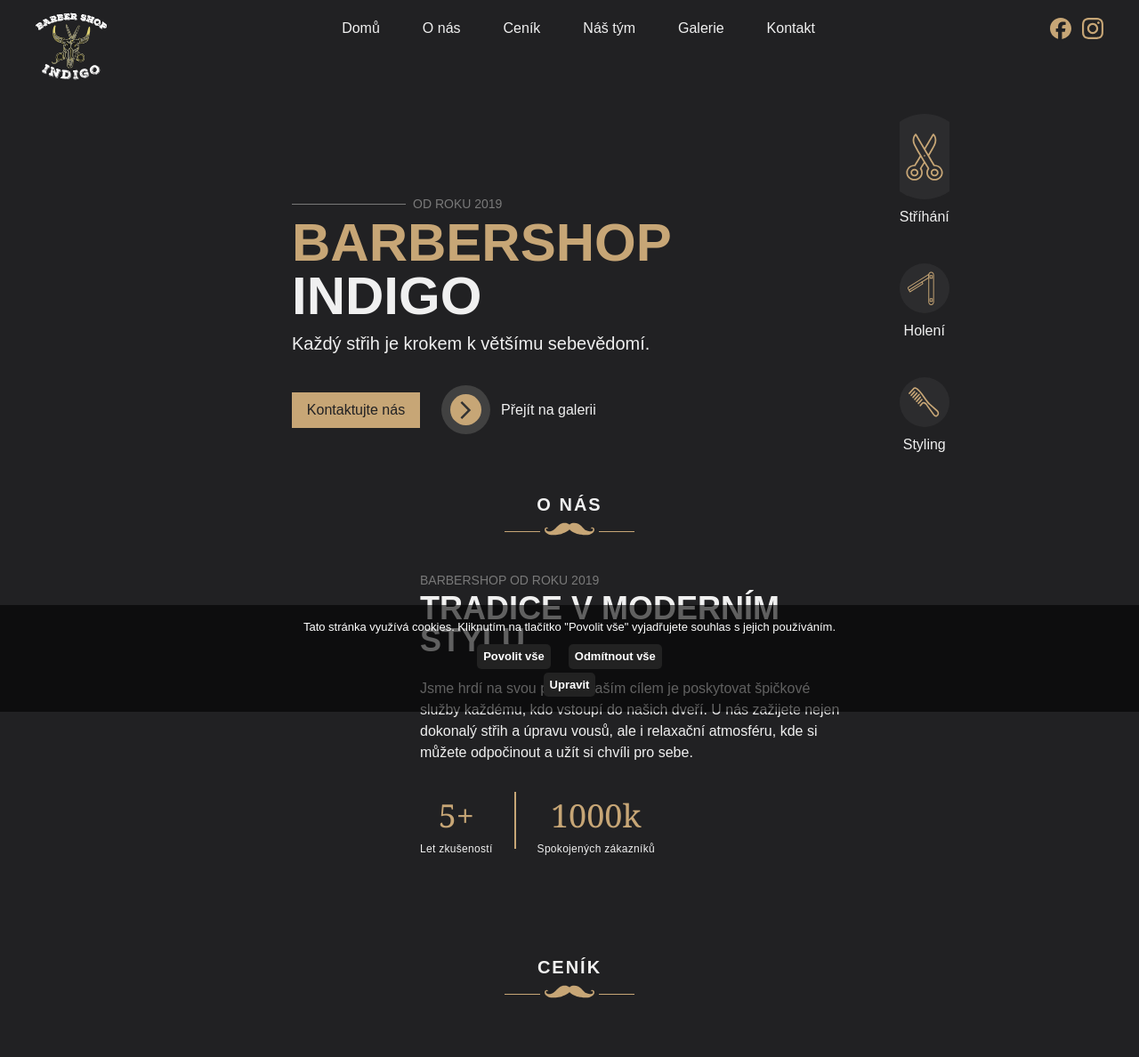
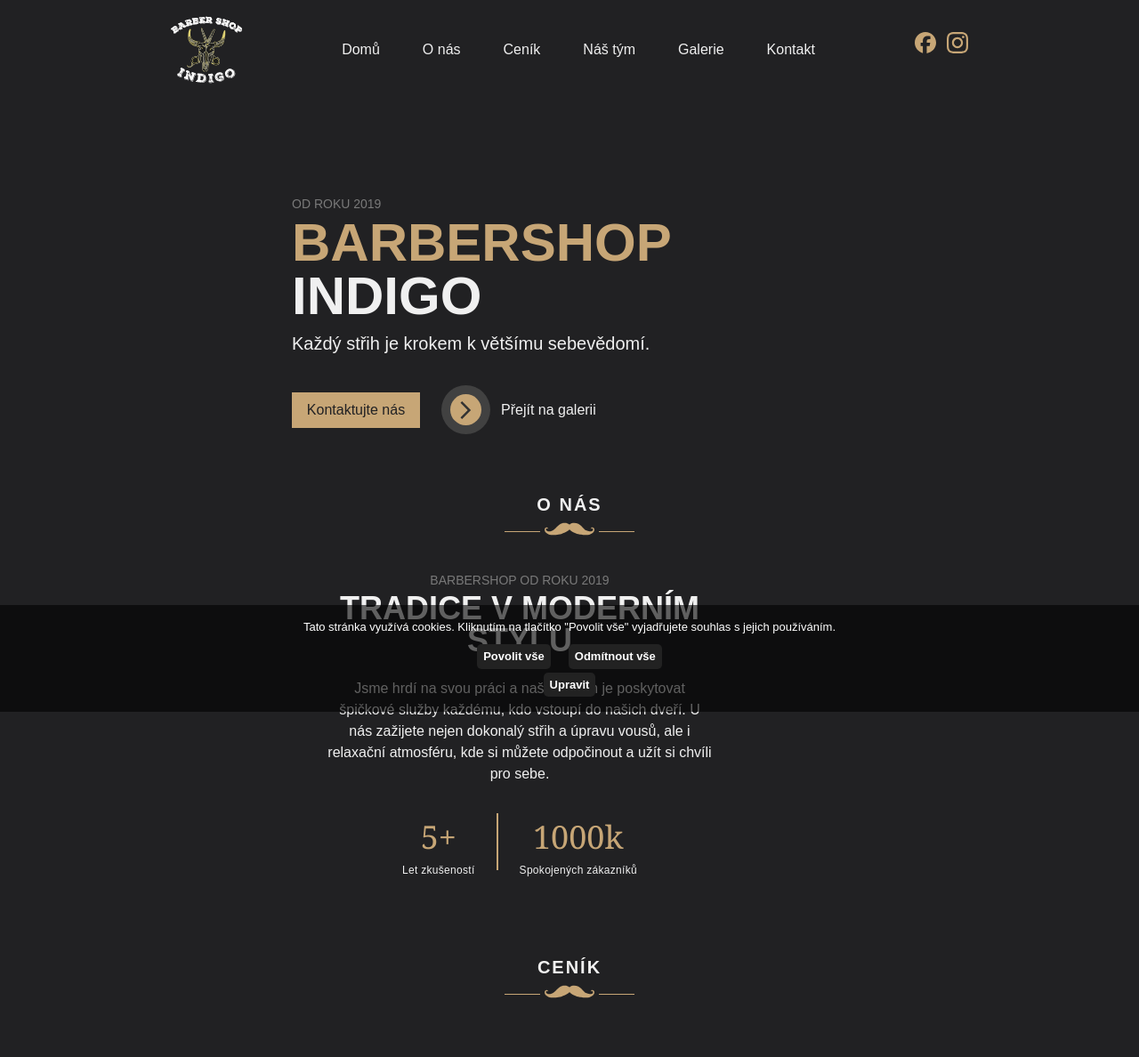
Before and after one commit to petrovcikovadiana/Indigo, a website: page docs/index.html in a window 1280 px wide. Shown: the top 1188 px of the page at 89% size. Drawn offline with nearby package versions, Linux system fonts and the light colour scheme.

Commit message:
navbar changes

```diff
--- a/docs/index.html
+++ b/docs/index.html
@@ -85,27 +85,22 @@
             #menu-items {
                 display: flex;
                 position: fixed;
-                /* Zruší pevnou pozici */
                 height: 0;
-                /* Normální výška */
                 background-color: transparent;
-                /* Žádné pozadí */
                 flex-direction: row;
-                /* Položky v řadě */
                 justify-content: center;
-                /* Vycentrování na desktopu */
             }
         }
     </style>
 </head>
 
 <body class="bg-background">
-    <nav class="flex flex-col fixed w-full z-20">
+    <nav class="flex flex-col fixed w-full z-20 bg-background">
         <!-- Navbar -->
-        <div class="flex flex-row justify-between items-center h-16 px-10 text-textWhite">
+        <div class="flex container mx-auto flex-row justify-between items-center h-26 px-10 text-textWhite">
             <!-- Logo -->
             <div class="flex items-center space-x-4 relative z-20">
-                <img src="./img/logo.svg" alt="logo" class="w-20 h-20 mt-10" />
+                <img src="./img/logo.svg" alt="logo" class="w-20 h-20 mt-4" />
 
             </div>
 
@@ -135,7 +130,7 @@
 
         <!-- Menu Items -->
         <div id="menu-items"
-            class="md:flex md:h-16 items-center w-full justify-start md:justify-center md:absolute z-10 pt-20 md:pt-8 hidden ">
+            class="md:flex md:h-16 items-center w-full justify-start md:justify-center md:absolute z-10 pt-20 md:pt-14 hidden ">
             <ul class="flex flex-col md:flex-row md:space-x-4 items-center pl-5">
                 <li><a href="#home" class="block py-2 px-4  text-textWhite">Domů</a></li>
                 <li><a href="#about" class="block py-2 px-4  text-textWhite">O nás</a></li>
@@ -148,14 +143,14 @@
     </nav>
     <main>
         <!-- hero start -->
-        <section id="home" class="min-h-[85vh] lg:min-h-[60vh] flex items-center md:pt-32 mb-10 overflow-y-hidden ">
+        <section id="home" class="min-h-[68vh] lg:min-h-[60vh] flex items-center md:pt-32 mb-10 overflow-y-hidden ">
             <div class="md:container mx-auto flex flex-row md:px-44 md:gap-32">
                 <!-- left container -->
                 <div class="flex flex-col gap-y-8 md:gap-x-12 md:pt-24">
                     <!-- introduction text -->
                     <div class="text-center items-center font-primary lg:text-left">
                         <div class="flex flex-row gap-2 text-center items-center">
-                            <hr class="hidden md:block h-px w-32 bg-textGrey border-0">
+                            <hr class="hidden xl:block h-px w-32 bg-textGrey border-0">
                             <p class="text-sm text-textGrey items-center leading-[0.8] uppercase mx-auto md:mx-0">
                                 Od roku 2019
                             </p>
@@ -188,7 +183,7 @@
                     </div>
                 </div>
                 <!-- middle container -->
-                <div class="hidden lg:flex  max-w-[320px] lg:max-w-[533px]">
+                <div class="hidden xl:flex  max-w-[320px] lg:max-w-[533px]">
                     <div class="hidden md:flex">
                         <div class="">
                             <img src="./img/4FCBFF9B-0D7A-4FD4-A76D-0D634E48CD19.webp" alt="hero"
@@ -197,7 +192,7 @@
                     </div>
                 </div>
                 <!-- right container -->
-                <div class="hidden lg:flex  flex-col gap-10 w-64">
+                <div class="hidden xl:flex  flex-col gap-10 w-64">
                     <div class="flex flex-col gap-2 items-center justify-center text-textWhite">
                         <img src="./img/Group 57.svg" alt="hero" class="w-24 h-24 object-cover">
                         <h2>Stříhání</h2>
@@ -218,16 +213,16 @@
     </main>
 
     <!-- abouts us start -->
-    <section id="about" class="min-h-[85vh] lg:min-h-[60vh]  items-center mb-10 overflow-y-hidden">
+    <section id="about" class="min-h-[70vh] lg:min-h-[60vh]  items-center md:mb-10 overflow-y-hidden">
         <div class="flex flex-col items-center justify-center mx-auto mb-10">
             <h3 class="uppercase text-xl text-textWhite tracking-widest font-bold">O nás</h3>
             <img src="./img/Group 53.svg" alt="Image 1" class=" object-cover">
         </div>
 
-        <div class="md:container mx-auto flex flex-row md:px-44 md:gap-32">
+        <div class="md:container mx-auto flex flex-row md:px-44 lg:gap-32">
             <!-- right container -->
-            <div class="hidden lg:flex flex-1 max-w-[320px] lg:max-w-[482px]">
-                <div class="hidden md:flex gap-4">
+            <div class="hidden xl:flex flex-1 max-w-[320px] lg:max-w-[482px]">
+                <div class="hidden lg:flex gap-4">
                     <div class=" ">
                         <img src="./img/left.jpeg" alt="placeholder" class="flex mt-1 h-80 w-64 object-cover">
                     </div>
@@ -238,9 +233,9 @@
                 </div>
             </div>
             <!-- left container -->
-            <div class="flex flex-col gap-y-8 md:items-center md:gap-x-12">
+            <div class="flex flex-col gap-y-8 xl:items-center md:gap-x-12">
                 <!-- introduction text -->
-                <div class="flex-1 text-center font-primary lg:text-left">
+                <div class="flex-1 text-center font-primary xl:text-left">
                     <p class="text-sm text-textGrey mb-2 leading-[0.8]">
                         <span>BARBERSHOP OD ROKU 2019</span>
                     </p>
@@ -250,12 +245,12 @@
                         <br />
                         <span class="text-textWhite"> stylu</span>
                     </div>
-                    <h3 class="mb-8 max-w-lg text-textWhite mx-auto px-10 md:px-0 lg:mx-0">
+                    <h3 class="mb-8 max-w-lg text-textWhite mx-auto px-10 xl:px-0 xl:mx-0">
                         Jsme hrdí na svou práci a naším cílem je poskytovat špičkové služby každému, kdo vstoupí do
                         našich dveří. U nás zažijete nejen dokonalý střih a úpravu vousů, ale i relaxační atmosféru, kde
                         si můžete odpočinout a užít si chvíli pro sebe.
                     </h3>
-                    <div class="flex max-w-max gap-x-6 items-center justify-center mb-6 mx-auto lg:mx-0">
+                    <div class="flex max-w-max gap-x-6 items-center justify-center mb-6 mx-auto xl:mx-0">
                         <div class="flex flex-col items-center">
                             <h2 class="font-serif text-4xl font-medium text-goldenYellow">
                                 5+ </h2>
```
Also changed, not shown: docs/style.css.
